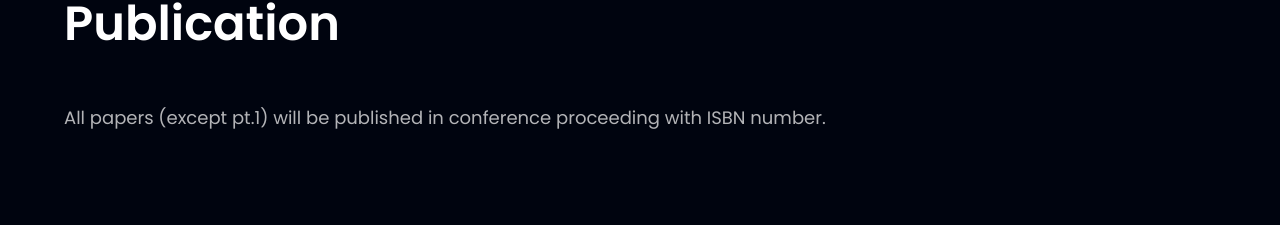
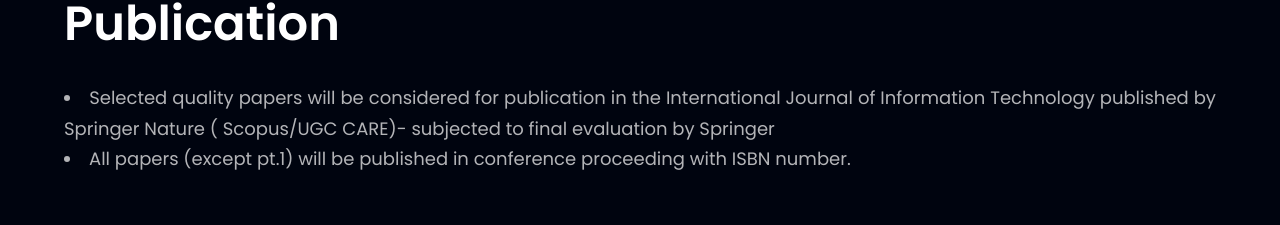
Before and after one commit to chaitanyarora/icamc-2024, a React (Vite) app: page /publication in a window 1280 px wide. Shown: the part 174-399 px from the top of the page. Built offline with nearby package versions, Linux system fonts and the light colour scheme.

Commit message:
Fixed Publication

```diff
--- a/src/components/Publication.jsx
+++ b/src/components/Publication.jsx
@@ -1,4 +1,4 @@
-import { publication } from '../constants';
+import { publication } from "../constants";
 import styles, { layout } from "../style";
 
 
@@ -9,19 +9,12 @@
             <h2 className={styles.heading2}>
                 Publication
             </h2>
+
             <p className={`${styles.paragraph} text-justify mt-5`}>
+                {publication.map((p) => (
+                    <li className='' id={p.id}>{p.content}</li>
 
-                <ul>
-                    {publication.map((p) => {
-                        <li className='text-white' id={p.id}>{p.content}</li>
-                    })}
-                </ul>
-
-
-
-                </p>
-            <p className={`${styles.paragraph} text-justify mt-5`}>
-                {publication[1].content}
+                ))}
             </p>
         </div>
     </section>
```
